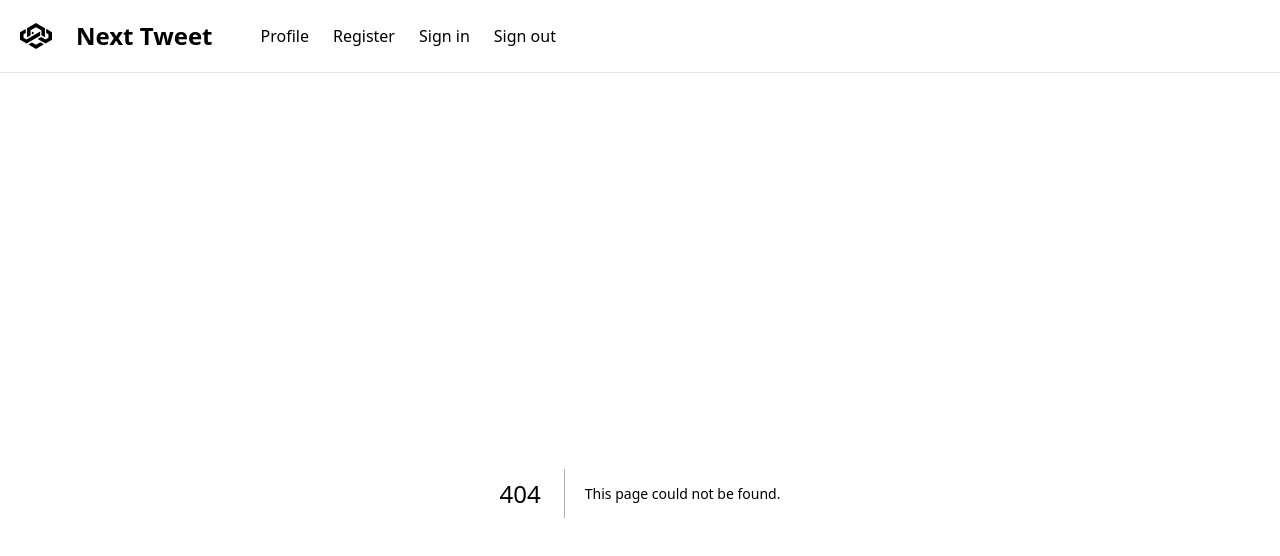
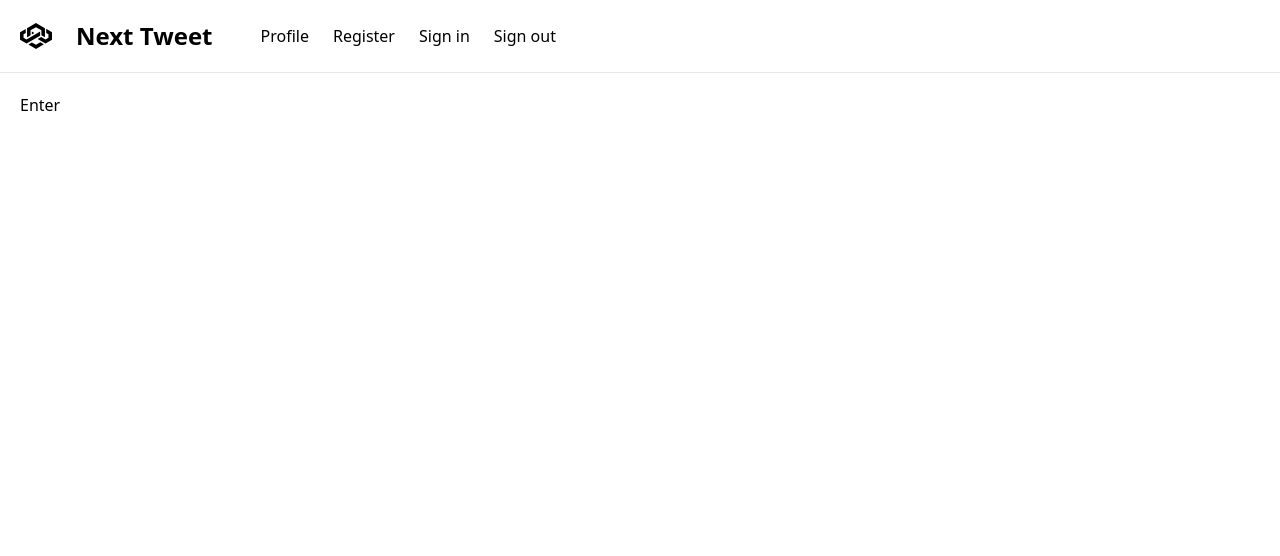
Before and after one commit to yse-yoo/next_tweet_2023_ig21, a Next.js app: page /user/profile in a window 1280 px wide. Before the commit this address had no page. Shown: the top 556 px of the page. Built offline with nearby package versions, Linux system fonts and the light colour scheme.

Commit message:
add profile

```diff
--- /dev/null
+++ b/app/user/profile/page.tsx
@@ -0,0 +1,11 @@
+"use client"
+
+const ProfilePage = () => {
+    return (
+        <div>
+            Enter
+        </div>
+    );
+}
+
+export default ProfilePage;
```
